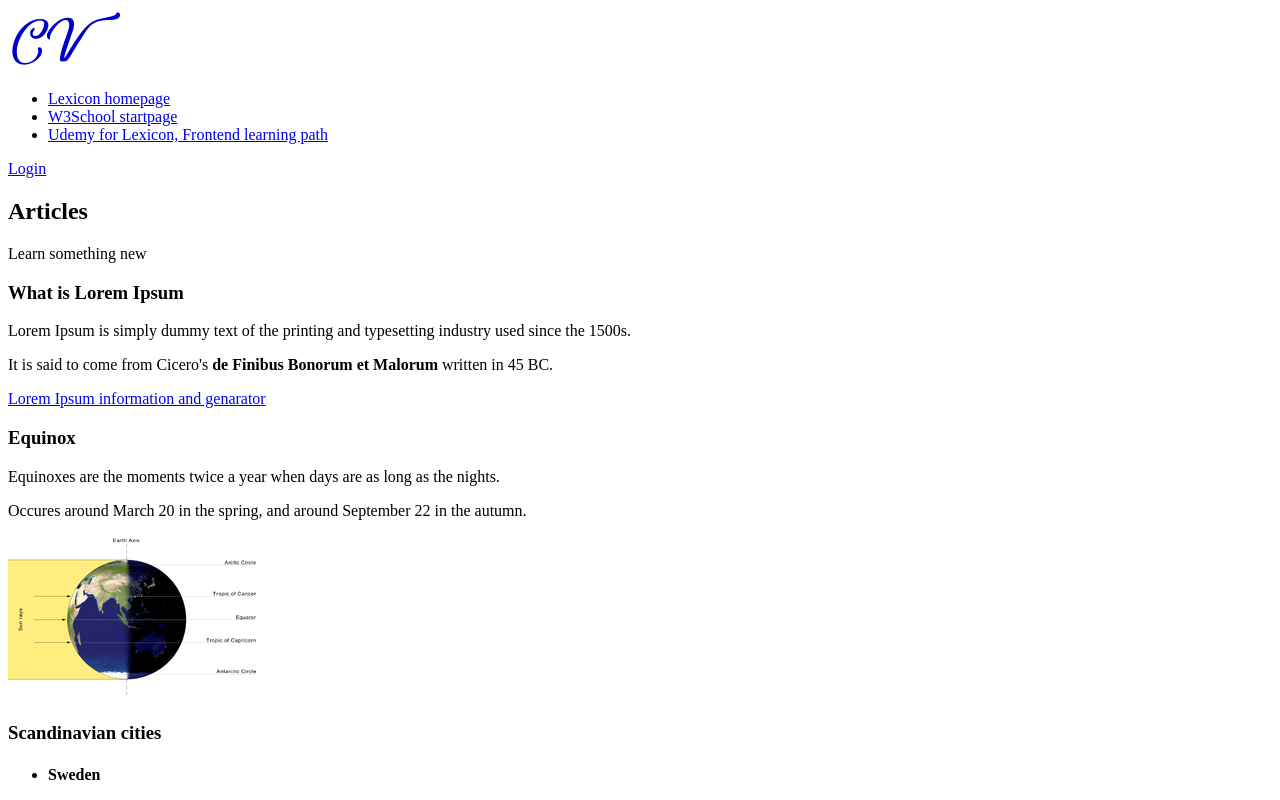
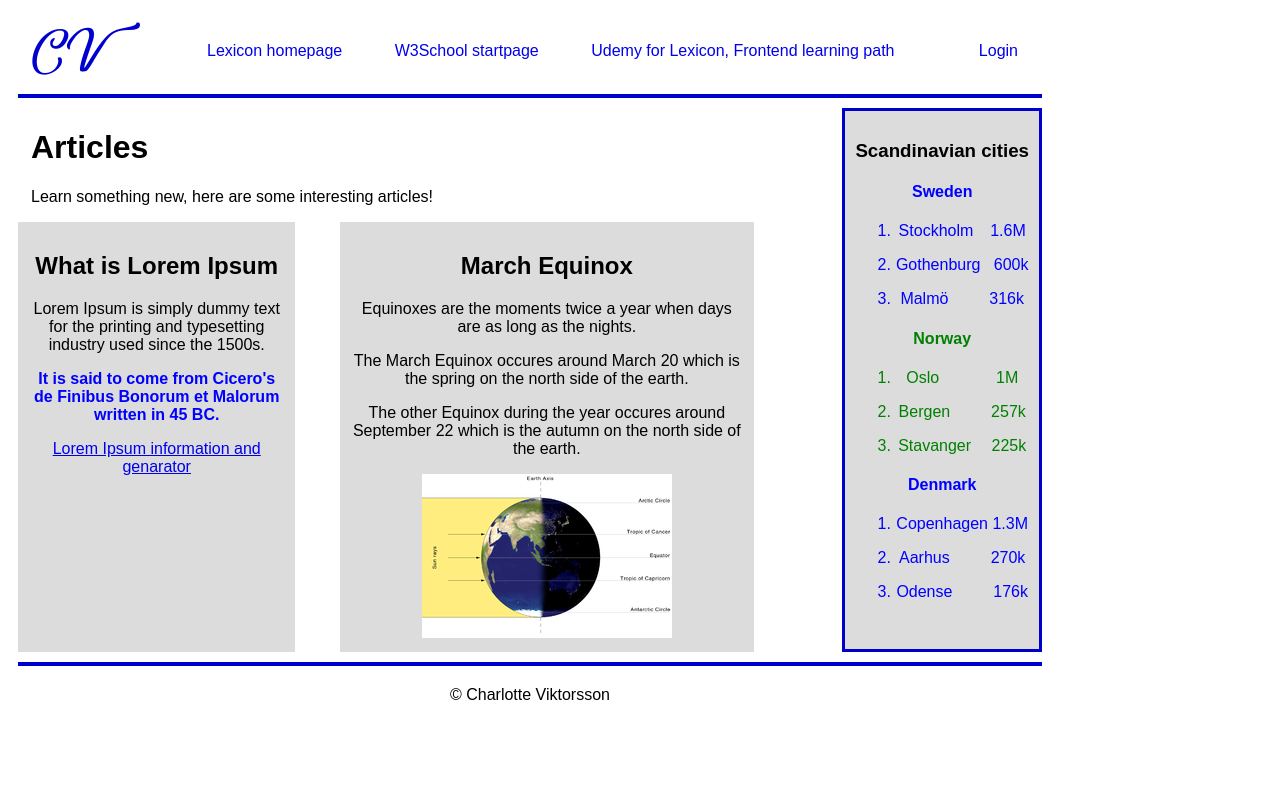
Before and after one commit to Charlotte-Viktorsson/Basic-Html-Page, a plain HTML site: page index.html in a window 1280 px wide. Shown: the top 800 px of the page. Drawn offline with Linux system fonts and the light colour scheme.

Commit message:
added css

```diff
--- /dev/null
+++ b/css/site.css
@@ -0,0 +1,186 @@
+* {
+    font-family: Arial, Helvetica, sans-serif;
+}
+
+body {
+    width: 1024px;
+}
+
+.indexLayoutGrid {
+    display: grid;
+    grid-template-areas:
+    'header header header'
+    'main main right'
+    'main main right'
+    'main main right'
+    'main main right'
+    'footer footer footer';
+    grid-gap: 10px;
+    padding: 10px;
+}
+
+.loginLayoutGrid {
+    display: grid;
+    grid-template-areas:
+    'header header header '
+    'main main main'
+    'main main main'
+    'footer footer footer';
+    grid-gap: 10px;
+    padding: 10px;
+}
+
+/* Header area styles*/
+header {
+    grid-area: header;
+    width: 1024px;
+    display: flex;
+    border-bottom: 4px solid MediumBlue;
+    padding-bottom : 10px;
+}
+
+header img {  /*logo*/
+    align-self: flex-start;
+    padding-left: 10px;
+}
+
+header li {
+    display: inline-block;
+	text-align: center;
+}
+
+header a { /*all links in header*/
+    display: inline-block;
+    margin-left: auto;
+    padding: .5em 1.5em;
+    text-decoration: none;
+}
+
+header a:hover {
+    text-decoration: underline;
+}
+
+header > a {/* the Login button*/
+    padding: 1.5em;
+}
+
+/*main area*/
+main {
+    grid-area: main;
+}
+
+.mainLayoutGrid {
+    display: grid;
+    grid-template-areas:
+    'mainHeader mainHeader mainHeader mainHeader'
+    'mainHeader mainHeader mainHeader mainHeader'
+    'mainArt1 mainArt1 mainArt2 mainArt2'
+    'mainArt1 mainArt1 mainArt2 mainArt2'
+    'mainArt1 mainArt1 mainArt2 mainArt2'
+    ;
+}
+
+.articleHeader {
+    grid-area: mainHeader;
+    padding-left: 13px;
+}
+
+article:nth-of-type(1) {
+    grid-area: mainArt1;
+}
+
+article:nth-of-type(2) {
+    grid-area: mainArt2;
+}
+
+article {
+    background-color: gainsboro;
+    width: 80%;
+    padding: 10px;
+    text-align: center;
+}
+
+/*2:nd p in 1:st article*/
+article:nth-of-type(1) p:nth-of-type(2)
+{
+    font-weight: bold;
+    color: blue;
+}
+
+aside {
+    grid-area: right;
+    display: inline-block;
+    text-align: center;
+    padding : 10px;
+    background-color: Gainsboro;
+    border : 3px solid MediumBlue;
+}
+
+aside ul {
+    list-style-type: none;
+    padding-inline-start : 0;
+}
+
+/*odd unordered listitems*/
+aside ul>li:nth-of-type(odd) {
+    color:blue;
+}
+
+/*odd unordered listitems*/
+aside ul>li:nth-of-type(even) {
+    color:green;
+}
+
+.loginDiv {
+    width: 50%;
+    margin: auto;
+    grid-area : main;
+}
+
+/*transform the header of the form to uppercase*/
+.loginDiv h2 {
+    text-transform: uppercase;
+}
+
+form {
+    border: 3px solid MediumBlue;;
+    border-radius: 10px;
+    padding: 10px;
+    text-align: center;
+}
+
+input[type=text], input[type=password]{
+    border-radius: 5px;
+    padding-top: 5px;
+    margin-top: 5px;
+}
+
+input[type=reset] {
+    background: orange;
+    border:0 none;
+    border-radius: 5px;
+    padding:10px 20px;
+    margin-right: 10px;
+}
+
+input[type=reset]:hover{
+    background-color: darkorange;
+}
+
+input[type=submit] {
+    background: green;
+    border:0 none;
+    border-radius: 5px;
+    padding:10px 20px;
+}
+
+input[type=submit]:hover {
+    background: darkgreen;
+}
+
+footer{
+    padding : 20px;
+    border-top : 4px solid MediumBlue;
+    grid-area: footer;
+    text-align: center;
+}
--- a/index.html
+++ b/index.html
@@ -1,39 +1,49 @@
 <!DOCTYPE html>
 <html lang="en">
+
+</head>
     <head>
+        <meta charset="UTF-8">
         <title>Document</title>
+
+        <link rel="stylesheet" type="text/css" href="/css/site.css">
     </head>
-    <body>
+    <body class="indexLayoutGrid">
         <header>
-            <img src="/images/CV.PNG" alt="cv logo">
+            <img src="/images/CV.PNG" alt="cv logo" >
             <nav>
                 <ul>
-                    <li><a href="http://www.lexicon.se">Lexicon homepage</a></li>
-                    <li><a href="http://www.w3schools.com">W3School startpage</a></li>
-                    <li><a href="http://lexicon.udemy.com/learning-paths/552714">Udemy for Lexicon, Frontend learning path</a></li>
+                    <li ><a href="http://www.lexicon.se" target="_blank" rel="noopener noreferrer">Lexicon homepage</a></li>
+                    <li ><a href="http://www.w3schools.com" target="_blank" rel="noopener noreferrer">W3School startpage</a></li>
+                    <li ><a href="http://lexicon.udemy.com/learning-paths/552714" target="_blank" rel="noopener noreferrer">Udemy for Lexicon, Frontend learning path</a></li>
                 </ul>
             </nav>
-            <a href="login.html">Login</a>
+            <a  href="login.html" rel="noopener noreferrer">Login</a>
         </header>
         <main>
-            <h2>Articles</h2>
-            <p>Learn something new</p>
+            <div class="mainLayoutGrid">
+                <div class="articleHeader">
+                    <h1>Articles</h2>
+                    <p>Learn something new, here are some interesting articles!</p>
+                </div>
+
                 <article>
-                <h3>What is Lorem Ipsum</h3>
-                <p> Lorem Ipsum is simply dummy text of the printing and typesetting industry used since the 1500s.</p>
+                    <h2>What is Lorem Ipsum</h3>
+                    <p> Lorem Ipsum is simply dummy text for the printing and typesetting industry used since the 1500s.</p>
                     <p> It is said to come from Cicero's <b>de Finibus Bonorum et Malorum</b> written in 45 BC.</p>
-                <a href="https://www.lipsum.com">Lorem Ipsum information and genarator</a>
+                    <a href="https://www.lipsum.com" target="_blank" rel="noopener noreferrer">Lorem Ipsum information and genarator</a>
                 </article>
 
                 <article>
-                <h3>Equinox</h3>
+                    <h2>March Equinox</h3>
                     <p>
                         Equinoxes are the moments twice a year when days are as long as the nights.
                     </p>
-                <p>Occures around March 20 in the spring, and around September 22 in the autumn.</p>
-                <p></p>
+                    <p>The March Equinox occures around March 20 which is the spring on the north side of the earth.</p>
+                    <P>The other Equinox during the year occures around September 22 which is the autumn on the north side of the earth.</p>
                     <img src="/images/250px-Earth-lighting-equinox_EN.png" alt="Earth">
                 </article>
+            </div>
         </main>
         <aside>
             <h3>Scandinavian cities</h3>
```
Also changed, not shown: login.html (+13 -9 lines). Lines whose indentation alone changed are shown as unchanged.
